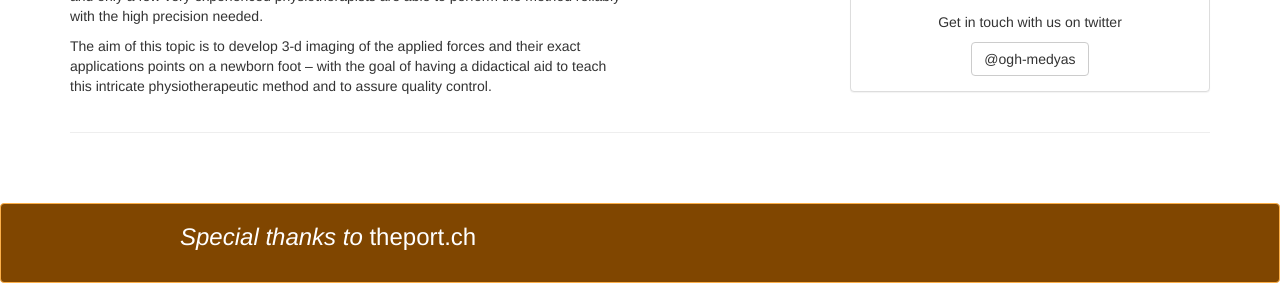
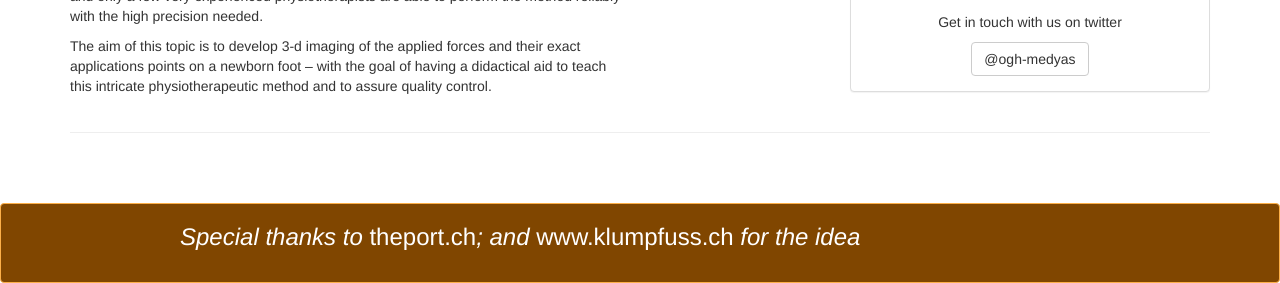
Before and after one commit to ogh-medyas/ogh-medyas.github.io, a plain HTML site: page index.html in a window 1280 px wide. Shown: the part 822-1105 px from the top of the page. Drawn offline with Linux system fonts and the light colour scheme.

Commit message:
Thanks Klumpfuss

```diff
--- a/index.html
+++ b/index.html
@@ -98,7 +98,7 @@
     <footer class="navbar navbar-inverse">
         <div class="container">
             <div class="col-sm-offset-1 col-sm-10">
-                <h3><i>Special thanks to</i> <a href="http://theport.ch/" title="The Port" target="_blank">theport.ch</a></h3>
+                <h3><i>Special thanks to</i> <a href="http://theport.ch/" title="The Port" target="_blank">theport.ch</a><i>; and</i> <a href="http://www.klumpfuss.ch" title="Klumpfuss" target="_blank">www.klumpfuss.ch</a> <i>for the idea</i></h3>
             </div>
         </div>
     </footer>
```
